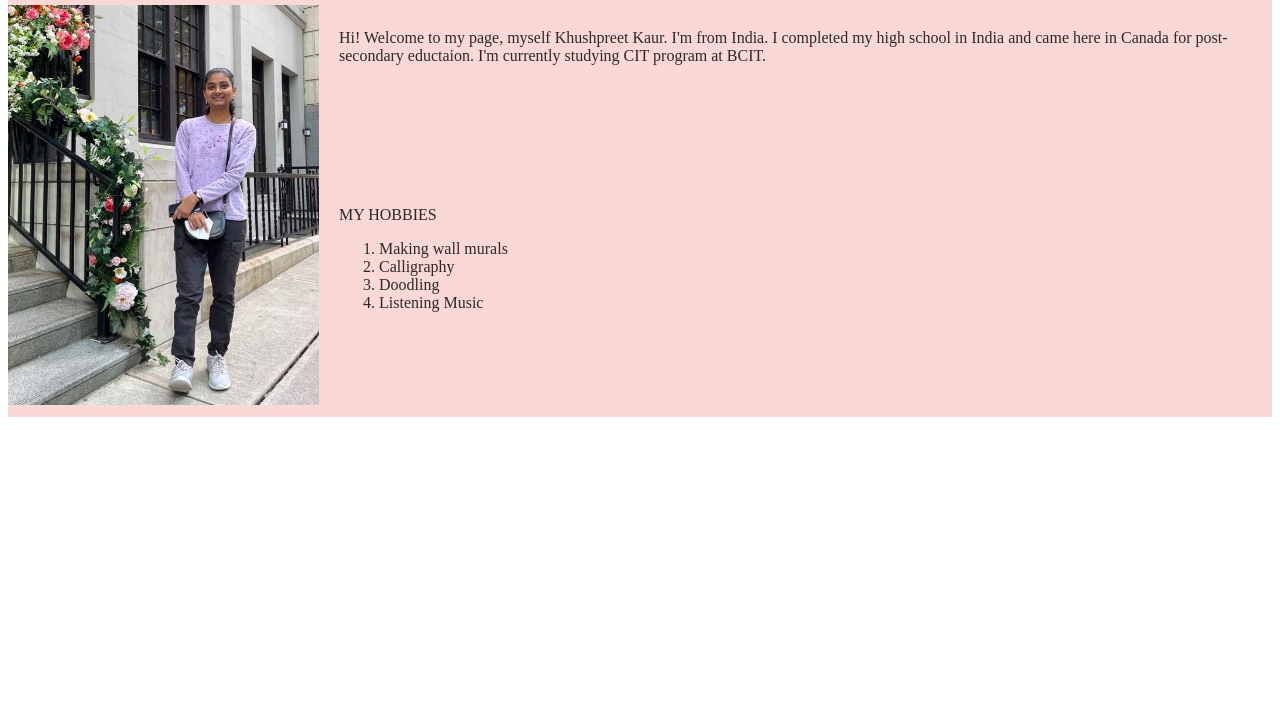
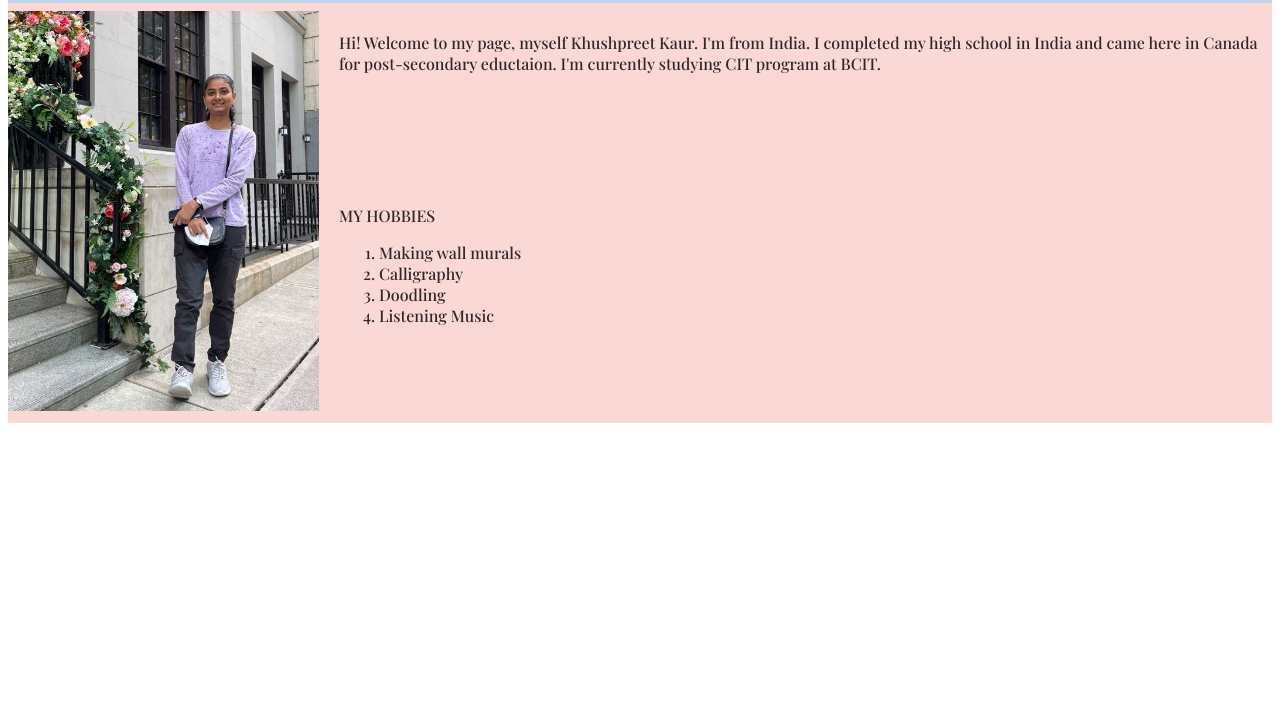
Before and after one commit to Khushpreet-688/Week8-1620, a plain HTML site: page about.html in a window 1280 px wide. Shown: the part 97-800 px from the top of the page. Drawn offline with nearby package versions, Linux system fonts and the light colour scheme.

Commit message:
Added google fonts

```diff
--- a/CSS/style.css
+++ b/CSS/style.css
@@ -1,5 +1,6 @@
 /* font-family: 'Playfair Display', serif;
  font-family: 'Source Sans Pro', sans-serif;
+
  #BDD5EA
  #F7F7FF
  #2E282A
--- a/about.html
+++ b/about.html
@@ -4,7 +4,9 @@
     <meta charset="UTF-8">
     <meta http-equiv="X-UA-Compatible" content="IE=edge">
     <meta name="viewport" content="width=device-width, initial-scale=1.0">
-
+    <link rel="preconnect" href="https://fonts.googleapis.com">
+    <link rel="preconnect" href="https://fonts.gstatic.com" crossorigin>
+    <link href="https://fonts.googleapis.com/css2?family=Playfair+Display:wght@500&family=Source+Sans+Pro&display=swap" rel="stylesheet">
     <title>About me</title>
     <link rel="stylesheet" href="CSS/style.css">
 </head>
```
Also changed, not shown: index.html (+3 -1 lines).
